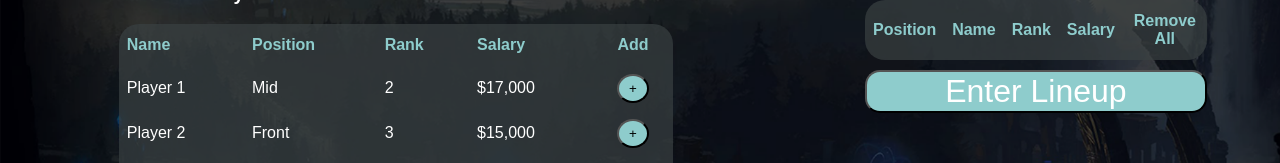
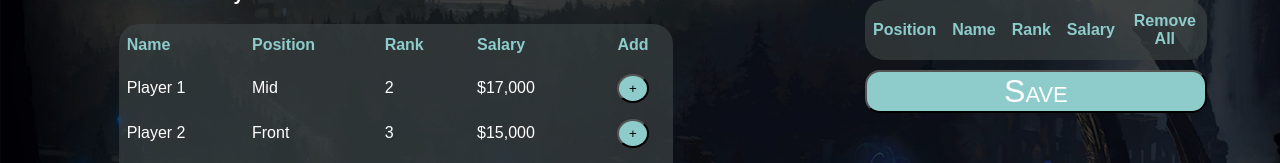
Before and after one commit to CapstoneUNCG2020/emuLadder, an Angular app in the folder angular/: page /drafting in a window 1280 px wide. Shown: the part 330-493 px from the top of the page. Built offline with nearby package versions, Linux system fonts and the light colour scheme.

Commit message:
changed button text to better match mockup

```diff
--- a/angular/src/app/drafting-page/drafting-page.component.css
+++ b/angular/src/app/drafting-page/drafting-page.component.css
@@ -150,6 +150,7 @@ table th {
     border-radius: 15px;
     width: 100%;
     font-size: 200%;
+    font-variant: small-caps;
     color: white;
     margin-top: 10px;
 }
--- a/angular/src/app/drafting-page/drafting-page.component.html
+++ b/angular/src/app/drafting-page/drafting-page.component.html
@@ -133,6 +133,6 @@
             </tr>
         </table>
 
-        <button id="enter-lineup-button">Enter Lineup</button>
+        <button id="enter-lineup-button">Save</button>
     </div>
 </div>
```
